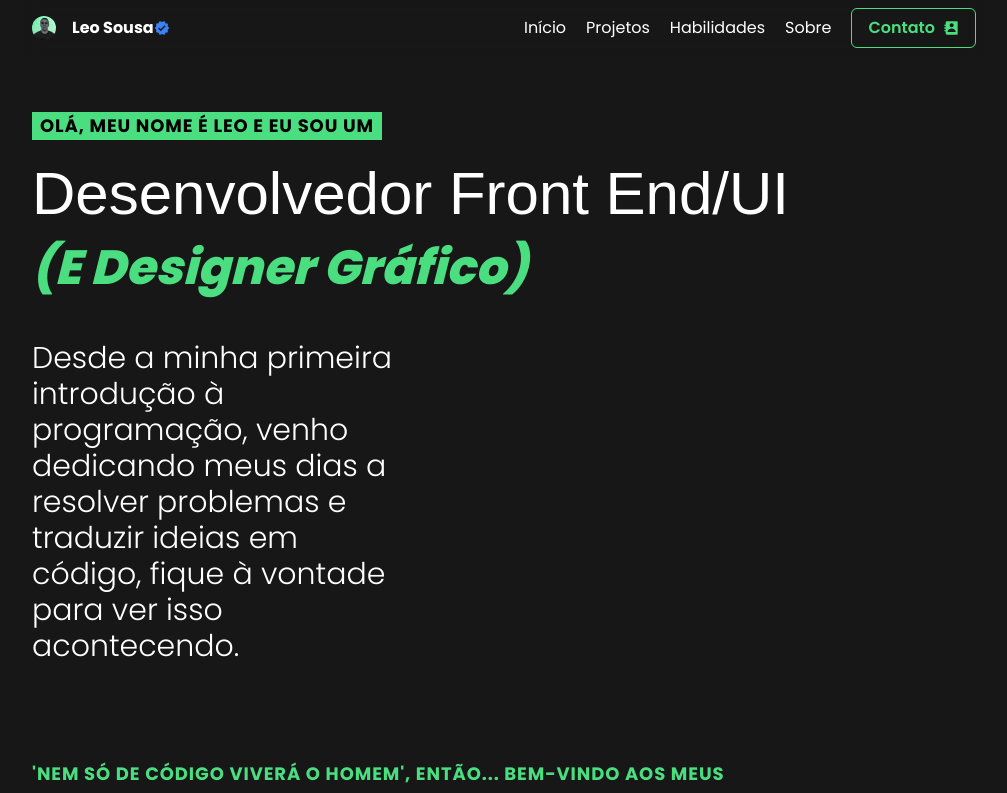
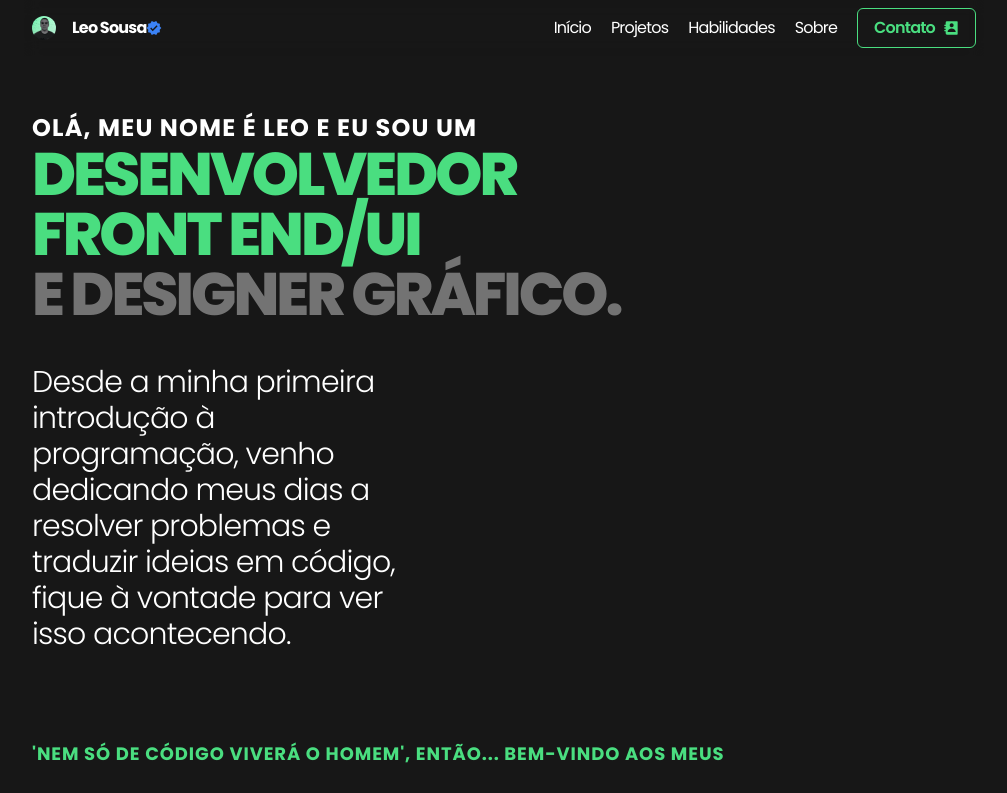
Before and after one commit to sousalmdev/portfoolio, a Next.js app: page / in a window 1280 px wide. Shown: the top 793 px of the page, without its empty margins (136-1143 px from the left). Built offline with nearby package versions, Linux system fonts and the light colour scheme; a web font is replaced by a local one.

Commit message:
Add: New Layout

```diff
--- a/app/components/articles.tsx
+++ b/app/components/articles.tsx
@@ -15,9 +15,12 @@ export const Articles = () => {
       <h1 className={`text-3xl md:text-6xl ${dm.className}`}>Artigos</h1>
       <br />
       <p
-        className={` w-full xl:w-2/5 md:w-4/5 sm:w-4/5 md:text-3xl  text-lg font-light `}
+        className={` w-full xl:w-2/5 leading-none md:w-4/5 sm:w-4/5 md:text-3xl  text-lg font-light `}
       >
-        À medida que 2023 foi passando, eu decidi escrever sobre o que sei, com o objetivo de ajudar tanto iniciantes quanto profissionais experientes com curiosidades ou lições que aprendi ao longo do caminho. Aqui estão apenas alguns:
+        À medida que 2023 foi passando, eu decidi escrever sobre o que sei, com
+        o objetivo de ajudar tanto iniciantes quanto profissionais experientes
+        com curiosidades ou lições que aprendi ao longo do caminho. Aqui estão
+        apenas alguns:
       </p>
       <br />
       <Accordionn />
--- a/app/components/introducing.tsx
+++ b/app/components/introducing.tsx
@@ -12,20 +12,19 @@ export const Introducing = () => {
         className="animate-fade-in-bottom py-12 text-left w-11/12 md:w-full"
       >
         <h2
-          className={`w-fit px-2 bg-green-400 text-black md:text-lg text-sm tracking-wider font-bold`}
+          className={`w-fit text-white tracking-tighter md:text-2xl text-sm tracking-wider font-bold`}
         >
           OLÁ, MEU NOME É LEO E EU SOU UM
         </h2>
-        <br />
-        <h1 className={`text-3xl md:text-6xl ${dm.className}`}>
-          Desenvolvedor Front End/UI <br />
+        <h1 className={`text-3xl text-green-400 uppercase font-black tracking-tighter md:text-6xl`}>
+          Desenvolvedor <br /> Front End/UI
 
         </h1>
-        <h2 className = {`text-2xl md:text-5xl md:pt-5 text-green-400 italic font-black`}>(E Designer Gráfico)</h2>
+        <h2 className = {`text-2xl md:text-6xl  text-white/40 tracking-tighter uppercase font-black`}>E Designer Gráfico.</h2>
         <br />
         <br />
         <p
-          className={` w-full xl:w-2/5 md:w-4/5 sm:w-4/5 md:text-3xl text-lg font-light `}
+          className={` w-full xl:w-2/5 leading-tight md:w-4/5 sm:w-4/5 md:text-3xl text-lg font-light `}
         >
           Desde a minha primeira introdução à programação, venho dedicando meus
           dias a resolver problemas e traduzir ideias em código, fique à vontade
--- a/app/layout.tsx
+++ b/app/layout.tsx
@@ -40,7 +40,7 @@ export default function RootLayout({
     <html className="scroll-smooth" lang="pt-br">
       <ChakraProvider>
         <body
-          className={`${jost.className} bg-default flex-col h-min-screen flex text-left items-center`}
+          className={`${jost.className} bg-default leading-tight tracking-tighter flex-col h-min-screen flex text-left items-center`}
         >
           <Header />
           {children}
```
